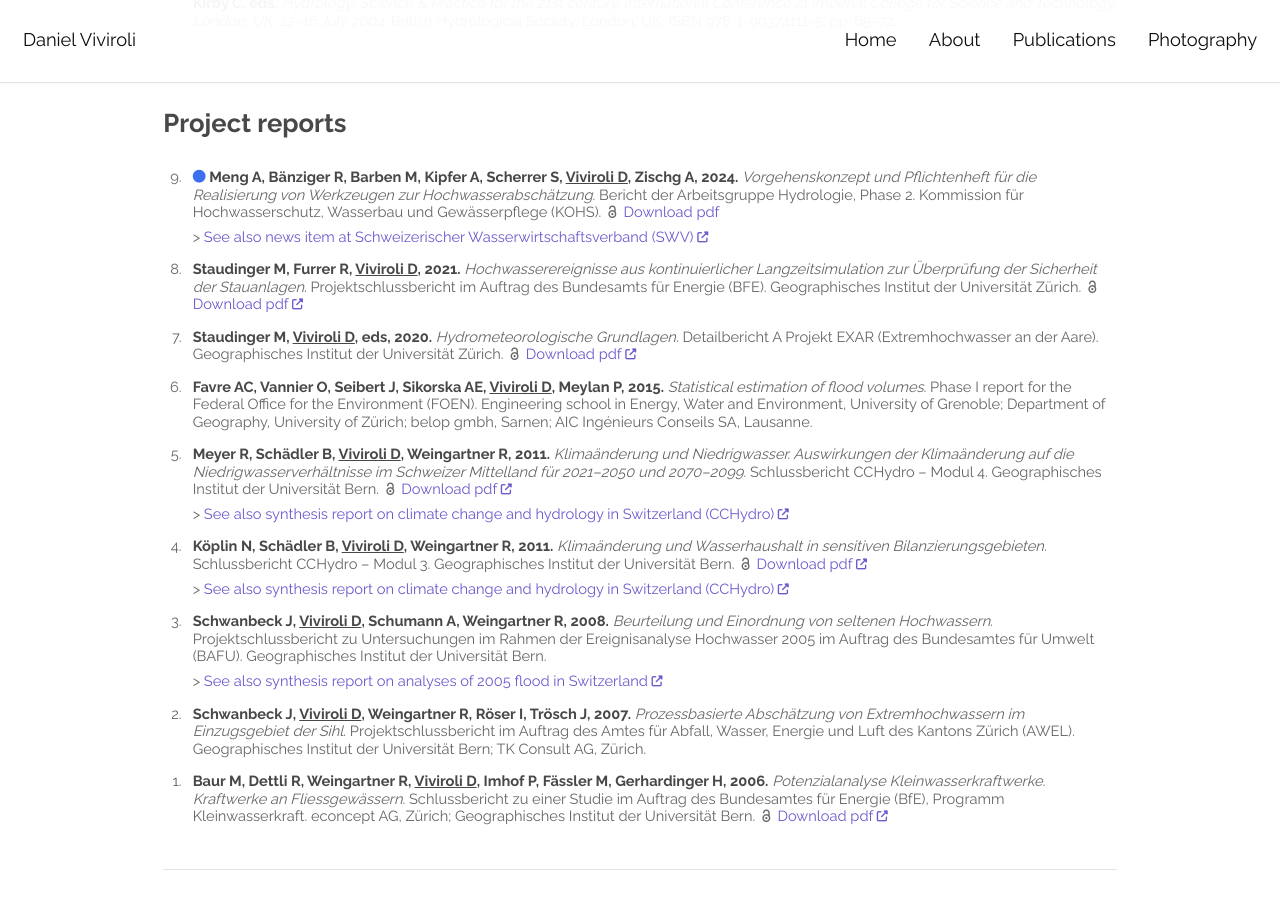
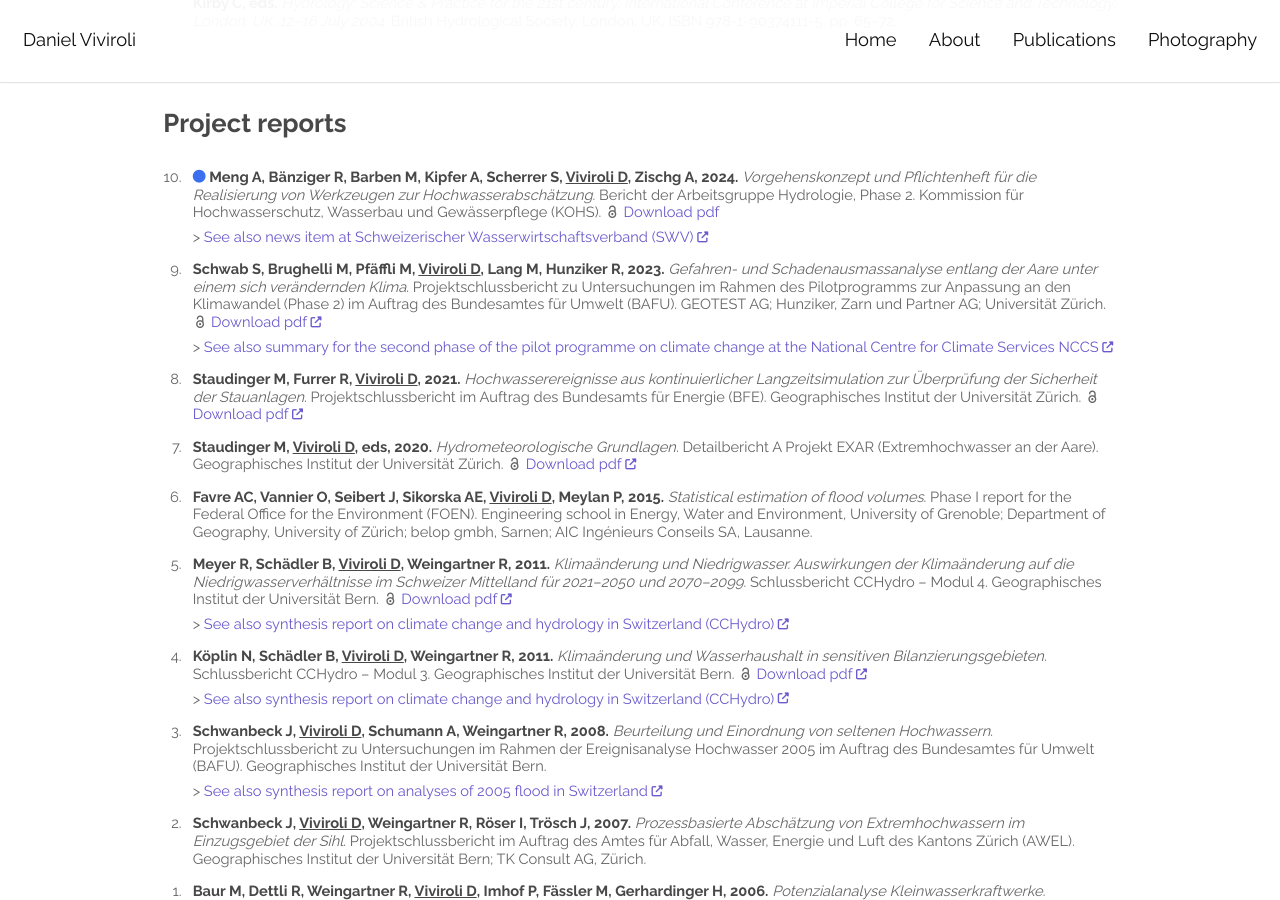
Before and after one commit to dviviroli/dviviroli.github.io, a Jekyll site: the page built from publications.html, in a window 1280 px wide and 900 px high, scrolled down 8145 px. Built offline with Jekyll 4.4.1, drawn with Linux system fonts in a browser that asks for light colours; some web fonts are replaced; a script that is not in the unit is left out; comment, search, counter and statistics services are not loaded.

Commit message:
update publications

```diff
--- a/_data/publications_project-reports.yml
+++ b/_data/publications_project-reports.yml
@@ -10,6 +10,19 @@
   openaccess: Y
   pdf: https://www.swv.ch/fileadmin/user_upload/site/PDF/SWV_intern/KOHS_Hydrologie_Vorgehenskonzept-Pflichtenheft_241217.pdf
   new: Y
+
+- authors: Schwab S, Brughelli M, Pfäffli M, Viviroli D, Lang M, Hunziker R
+  year: 2023
+  title: Gefahren- und Schadenausmassanalyse entlang der Aare unter einem sich verändernden Klima
+  report: Projektschlussbericht zu Untersuchungen im Rahmen des Pilotprogramms zur Anpassung an den Klimawandel (Phase 2) im Auftrag des Bundesamtes für Umwelt (BAFU)
+  institution: GEOTEST AG; Hunziker, Zarn und Partner AG; Universität Zürich
+  openaccess: Y
+  pdf: https://www.nccs.admin.ch/dam/nccs/de/dokumente/website/massnahmen/projekte/1918009_BE_Schlussbericht_BAFU_C02_Aare_V12_SCHLUSSVERSION.pdf.download.pdf/1918009_BE_Schlussbericht_BAFU_C02_Aare_V12_SCHLUSSVERSION.pdf
+  pdf_external: Y
+  links:
+  - url: "https://www.nccs.admin.ch/nccs/de/home/massnahmen/pak/projektephase2/pilotprojekte-zur-anpassung-an-den-klimawandel--cluster--managem/c-02-hochwasserabschaetzung-entlang-der-aare.html"
+    text: See also summary for the second phase of the pilot programme on climate change at the National Centre for Climate Services NCCS
+    external: Y
 
 - authors: Staudinger M, Furrer R, Viviroli D
   year: 2021
```
